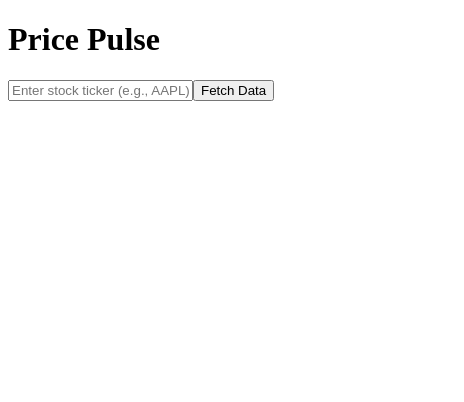
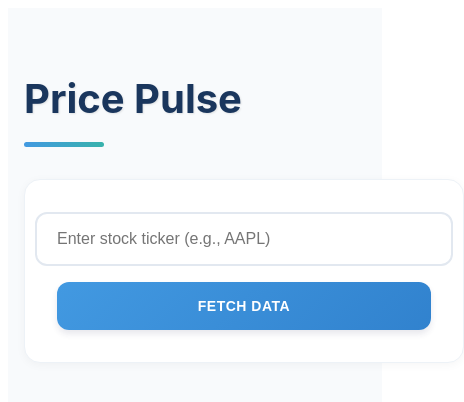
Before and after one commit to Amitav-Krishna/stock_news, a Next.js app in the folder frontend/: page /stocks/ in a window 390 px wide. Shown: the top 402 px of the page, 464 px wide, since content can reach past the window. Built offline with nearby package versions, Linux system fonts and the light colour scheme.

Commit message:
Styled the app

```diff
--- /dev/null
+++ b/frontend/pages/_app.js
@@ -0,0 +1,8 @@
+// frontend/pages/_app.js
+import '../styles/main.css'; // Import your CSS file here
+
+function MyApp({ Component, pageProps }) {
+  return <Component {...pageProps} />;
+}
+
+export default MyApp;
--- a/frontend/pages/index.js
+++ b/frontend/pages/index.js
@@ -1,3 +1,4 @@
+// frontend/pages/index.js
 import React, { useState } from 'react';
 import axios from 'axios';
 import { LineChart, Line, XAxis, YAxis, CartesianGrid, Tooltip } from 'recharts';
@@ -70,8 +71,9 @@
         setApiLimitReached(false);
         setArticles([]);
         setCachedStocks([]);
+        setChartData(null); // Reset chart data to show loading state
 
-        // Fetch stock data
+        // First fetch and display stock data immediately
         const response = await axios.get(`/api/stock/${ticker}`);
         const responseData = response.data;
 
@@ -80,50 +82,55 @@
         return;
         }
 
-        let newsArticles = [];
+        // Process and set initial chart data without articles
+        const processedData = responseData.data.map(item => ({
+        ...item,
+        price: Number(item.price) || 0,
+        hasArticle: false // Initially set to false, will update later
+        }));
+
+        const sortedData = processedData.sort((a, b) => new Date(a.time) - new Date(b.time));
+        setChartData(sortedData);
+
+        // Then fetch news data in the background
         try {
         const newsResponse = await axios.get('/api/news', {
             params: { q: ticker }
         });
-          newsArticles = newsResponse.data || [];
+        const newsArticles = newsResponse.data || [];
         setArticles(newsArticles);
+
+        // Update chart data with article information
+        const articleDates = new Set(
+            newsArticles.map(article =>
+            new Date(article.publishedAt).toDateString()
+            )
+        );
+
+        const updatedData = sortedData.map(item => {
+            const itemDate = new Date(item.time).toDateString();
+            return {
+            ...item,
+            hasArticle: articleDates.has(itemDate)
+            };
+        });
+
+        setChartData(updatedData);
         } catch (newsError) {
         if (newsError.response?.status === 429) {
             setApiLimitReached(true);
             setCachedStocks(newsError.response.data?.cachedStocks || []);
             setError(newsError.response.data?.message || 'API limit reached');
         } else {
-            throw newsError;
+            console.error('[DEBUG] News fetch error:', newsError);
         }
         }
-
-        // Create a Set of dates that have articles for quick lookup
-        const articleDates = new Set(
-          newsArticles.map(article =>
-            new Date(article.publishedAt).toDateString()
-          )
-        );
-
-        // Process and enhance chart data with article information
-        const processedData = responseData.data.map(item => {
-          const itemDate = new Date(item.time).toDateString();
-
-          return {
-            ...item,
-            price: Number(item.price) || 0,
-            hasArticle: articleDates.has(itemDate) && !apiLimitReached
-          };
-        });
-
-        const sortedData = processedData.sort((a, b) => new Date(a.time) - new Date(b.time));
-        setChartData(sortedData);
 
     } catch (err) {
         console.error('[DEBUG] Error:', err);
         setError(err.response?.data?.message || 'Failed to fetch data');
     }
     };
-
     const CustomTooltip = ({ active, payload, label, selectedPoint }) => {
         if ((!active && !selectedPoint) || !payload || !payload.length) return null;
 
--- /dev/null
+++ b/frontend/styles/main.css
@@ -0,0 +1,435 @@
+/* styles.css */
+/* Base styles */
+.min-h-screen {
+  background: linear-gradient(135deg, #f5f7fa 0%, #c3cfe2 100%);
+}
+
+/* Header styles */
+.text-3xl {
+  color: #2d3748;
+  text-shadow: 1px 1px 2px rgba(0,0,0,0.1);
+  position: relative;
+  padding-bottom: 0.5rem;
+}
+
+.text-3xl::after {
+  content: '';
+  position: absolute;
+  bottom: 0;
+  left: 0;
+  width: 60px;
+  height: 4px;
+  background: #4299e1;
+  border-radius: 2px;
+}
+
+/* Card styles */
+.bg-white {
+  background: white;
+  border-radius: 12px;
+  box-shadow: 0 10px 20px rgba(0,0,0,0.08);
+  transition: transform 0.3s ease, box-shadow 0.3s ease;
+}
+
+.bg-white:hover {
+  transform: translateY(-2px);
+  box-shadow: 0 15px 30px rgba(0,0,0,0.12);
+}
+
+/* Input styles */
+.border-gray-300 {
+  border: 1px solid #e2e8f0;
+  transition: all 0.3s ease;
+}
+
+.border-gray-300:focus {
+  border-color: #4299e1;
+  box-shadow: 0 0 0 3px rgba(66, 153, 225, 0.2);
+}
+
+/* Button styles */
+.bg-primary {
+  background: linear-gradient(to right, #4299e1, #3182ce);
+  border: none;
+  font-weight: 600;
+  letter-spacing: 0.5px;
+  text-transform: uppercase;
+  font-size: 0.875rem;
+  box-shadow: 0 4px 6px rgba(50, 50, 93, 0.11);
+}
+
+.bg-primary:hover {
+  background: linear-gradient(to right, #3182ce, #2b6cb0);
+  transform: translateY(-1px);
+  box-shadow: 0 7px 14px rgba(50, 50, 93, 0.1);
+}
+
+/* Chart container */
+.w-full {
+  background: white;
+  padding: 1.5rem;
+  border-radius: 8px;
+  box-shadow: 0 4px 6px rgba(0,0,0,0.05);
+}
+
+/* Articles section */
+.text-2xl {
+  color: #2d3748;
+  border-bottom: 2px solid #e2e8f0;
+  padding-bottom: 0.5rem;
+  margin-bottom: 1.5rem;
+}
+
+.space-y-4 > div {
+  background: rgba(247, 250, 252, 0.7);
+  padding: 1.25rem;
+  border-radius: 8px;
+  transition: all 0.3s ease;
+}
+
+.space-y-4 > div:hover {
+  background: white;
+  box-shadow: 0 4px 12px rgba(0,0,0,0.08);
+  transform: translateX(4px);
+}
+
+/* Tooltip styles */
+.recharts-tooltip-wrapper {
+  border-radius: 6px !important;
+  box-shadow: 0 4px 12px rgba(0,0,0,0.15) !important;
+  border: none !important;
+  background: white !important;
+}
+
+/* Responsive adjustments */
+@media (max-width: 768px) {
+  .flex.gap-4 {
+    flex-direction: column;
+  }
+
+  .flex.gap-4 > * {
+    width: 100%;
+  }
+
+  .bg-primary {
+    padding: 0.75rem 1rem;
+  }
+
+  .flex.items-start {
+    flex-direction: column;
+  }
+
+  .mr-4 {
+    margin-right: 0;
+    margin-bottom: 0.75rem;
+  }
+}
+
+/* Animation for selected data point */
+@keyframes pulse {
+  0% { transform: scale(1); }
+  50% { transform: scale(1.1); }
+  100% { transform: scale(1); }
+}
+
+circle[fill="#ff9900"] {
+  animation: pulse 1s infinite;
+}
+
+/* Error/warning message */
+.bg-yellow-100 {
+  border-radius: 6px;
+  padding: 1rem;
+}
+
+/* Article links */
+.text-lg.font-medium {
+  color: #2b6cb0;
+  transition: color 0.2s ease;
+}
+
+.text-lg.font-medium:hover {
+  color: #1a4d8c;
+}
+
+/* Price display in articles */
+.text-sm.text-gray-600 {
+  background: #edf2f7;
+  padding: 0.25rem 0.5rem;
+  border-radius: 4px;
+  display: inline-block;
+  margin-top: 0.25rem;
+}
+.min-h-screen {
+  font-family: 'Inter', -apple-system, BlinkMacSystemFont, sans-serif;
+  line-height: 1.6;
+  color: #1a202c;
+  background: #f8fafc;
+}
+
+/* ===== Modern Container Layout ===== */
+.max-w-7xl {
+  max-width: 1200px;
+  padding: 2rem 1.5rem;
+}
+
+/* ===== Card System ===== */
+.bg-white {
+  background: white;
+  border-radius: 16px;
+  box-shadow: 0 2px 10px rgba(0,0,0,0.04);
+  padding: 2.5rem;
+  margin-bottom: 2rem;
+  border: 1px solid #edf2f7;
+}
+
+/* ===== Header Style ===== */
+.text-3xl {
+  font-size: 2.5rem;
+  font-weight: 700;
+  color: #1a365d;
+  margin-bottom: 2rem;
+  position: relative;
+  padding-bottom: 1rem;
+}
+
+.text-3xl::after {
+  content: '';
+  position: absolute;
+  bottom: 0;
+  left: 0;
+  width: 80px;
+  height: 5px;
+  background: linear-gradient(90deg, #4299e1, #38b2ac);
+  border-radius: 3px;
+}
+
+/* ===== Search Bar System ===== */
+.flex.gap-4 {
+  display: flex;
+  gap: 1rem;
+  align-items: center;
+}
+
+.flex.gap-4 input {
+  flex: 1;
+  padding: 1rem 1.25rem;
+  border: 2px solid #e2e8f0;
+  border-radius: 12px;
+  font-size: 1rem;
+  transition: all 0.2s ease;
+}
+
+.flex.gap-4 input:focus {
+  border-color: #4299e1;
+  box-shadow: 0 0 0 3px rgba(66, 153, 225, 0.1);
+  outline: none;
+}
+
+.flex.gap-4 button {
+  padding: 1rem 2rem;
+  border-radius: 12px;
+  font-weight: 600;
+  background: linear-gradient(135deg, #4299e1 0%, #3182ce 100%);
+  color: white;
+  border: none;
+  cursor: pointer;
+  transition: all 0.2s ease;
+  white-space: nowrap;
+}
+
+.flex.gap-4 button:hover {
+  transform: translateY(-2px);
+  box-shadow: 0 4px 12px rgba(66, 153, 225, 0.2);
+}
+
+/* ===== Chart Container ===== */
+.w-full {
+  background: white;
+  border-radius: 16px;
+  padding: 2rem;
+  margin: 2rem 0;
+  box-shadow: 0 4px 20px rgba(0,0,0,0.03);
+  border: 1px solid #e2e8f0;
+}
+
+/* ===== Articles Section ===== */
+.text-2xl {
+  font-size: 1.75rem;
+  font-weight: 600;
+  color: #2d3748;
+  margin: 3rem 0 1.5rem;
+  position: relative;
+}
+
+.space-y-4 > div {
+  background: white;
+  border-radius: 12px;
+  padding: 1.5rem;
+  margin-bottom: 1rem;
+  border: 1px solid #edf2f7;
+  transition: all 0.3s ease;
+  box-shadow: 0 2px 6px rgba(0,0,0,0.02);
+}
+
+.space-y-4 > div:hover {
+  transform: translateY(-3px);
+  box-shadow: 0 10px 25px rgba(0,0,0,0.05);
+  border-color: #bee3f8;
+}
+
+/* ===== Article Content Layout ===== */
+.flex.items-start {
+  display: flex;
+  gap: 1.5rem;
+}
+
+.mr-4 {
+  min-width: 120px;
+  text-align: center;
+  padding: 0.5rem;
+  background: #f7fafc;
+  border-radius: 8px;
+}
+
+.text-lg.font-medium {
+  font-size: 1.125rem;
+  font-weight: 600;
+  color: #2b6cb0;
+  margin-bottom: 0.5rem;
+  display: inline-block;
+}
+
+.text-gray-600 {
+  color: #4a5568;
+  line-height: 1.7;
+}
+
+/* ===== Tooltip Enhancements ===== */
+.recharts-tooltip-wrapper {
+  background: white !important;
+  border-radius: 12px !important;
+  box-shadow: 0 10px 25px rgba(0,0,0,0.1) !important;
+  border: none !important;
+  padding: 1rem !important;
+}
+
+/* ===== Responsive Design ===== */
+@media (max-width: 768px) {
+  .flex.gap-4 {
+    flex-direction: column;
+  }
+
+  .flex.items-start {
+    flex-direction: column;
+  }
+
+  .mr-4 {
+    width: 100%;
+    margin-bottom: 1rem;
+  }
+
+  .w-full {
+    padding: 1rem;
+  }
+
+  .bg-white {
+    padding: 1.5rem;
+  }
+}
+
+/* ===== Animation Enhancements ===== */
+@keyframes fadeIn {
+  from { opacity: 0; transform: translateY(10px); }
+  to { opacity: 1; transform: translateY(0); }
+}
+
+.space-y-4 > div {
+  animation: fadeIn 0.4s ease forwards;
+}
+
+.space-y-4 > div:nth-child(1) { animation-delay: 0.1s; }
+.space-y-4 > div:nth-child(2) { animation-delay: 0.2s; }
+.space-y-4 > div:nth-child(3) { animation-delay: 0.3s; }
+
+/* ===== Error Message Styling ===== */
+.bg-yellow-100 {
+  background: #fffaf0 !important;
+  border-left: 4px solid #dd6b20 !important;
+  padding: 1.25rem !important;
+  border-radius: 8px !important;
+  margin-bottom: 1.5rem !important;
+}
+.recharts-line-active-dot {
+  animation: none !important;
+  transform-origin: center center;
+  transition: none !important;
+}
+
+.recharts-tooltip-wrapper {
+  position: absolute !important;
+  pointer-events: none !important;
+}
+
+.recharts-default-tooltip {
+  transform: translate3d(0,0,0) !important;
+}
+/* Enhanced dot interactions */
+.recharts-dot {
+  transition: r 0.15s ease-out, fill 0.15s ease-out !important;
+}
+
+.recharts-dot:hover {
+  r: 8 !important;
+  fill: #ff9900 !important;
+}
+
+.recharts-line-active-dot {
+  r: 8 !important;
+  stroke-width: 2px !important;
+  stroke: #fff !important;
+  filter: drop-shadow(0 0 2px rgba(255, 153, 0, 0.5));
+}
+/* Force-disable all Recharts animations */
+.recharts-wrapper * {
+  animation: none !important;
+  transition: none !important;
+}
+/* Fix for container width scaling */
+.max-w-7xl {
+  width: 100%;
+  padding: 2rem 1rem; /* Adjusted padding for better mobile behavior */
+}
+
+.bg-white.rounded-lg.shadow {
+  width: 100%;
+  overflow: visible; /* Allows chart to extend properly */
+  padding: 2rem;
+}
+
+/* Chart container specific fixes */
+.w-full {
+  width: 100% !important;
+  min-width: 100%;
+  margin-left: -1rem; /* Counteracts padding for full width */
+  margin-right: -1rem;
+  padding: 1rem;
+}
+
+/* Responsive behavior */
+@media (min-width: 640px) {
+  .w-full {
+    margin-left: 0;
+    margin-right: 0;
+  }
+}
+
+/* Force chart to use all available width */
+.recharts-wrapper {
+  width: 100% !important;
+}
+
+.recharts-surface {
+  width: 100% !important;
+  max-width: 100%;
+}
```
Also changed, not shown: 1 other file (tests, documents, lock files or other folders). Lines whose indentation alone changed are shown as unchanged.
